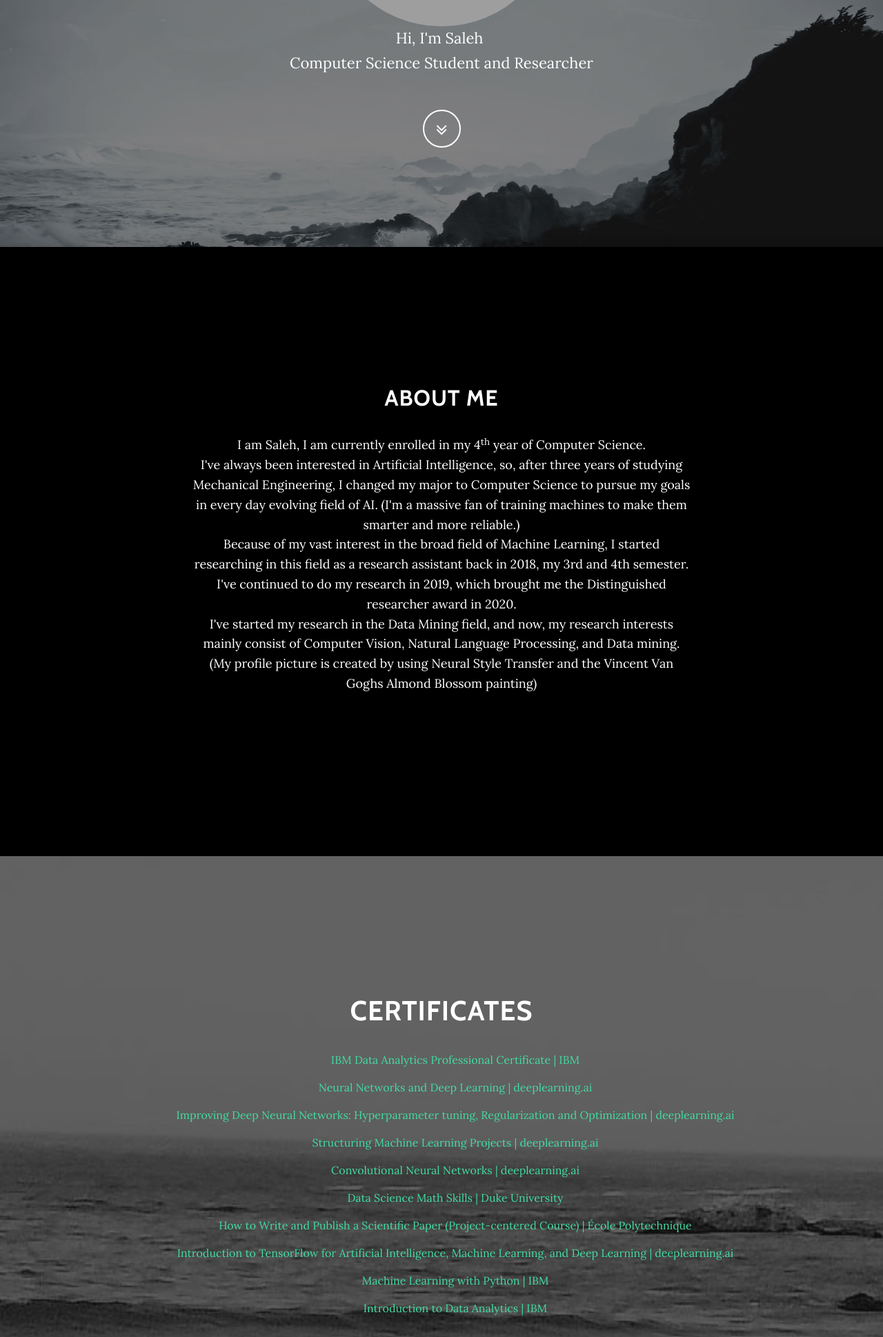
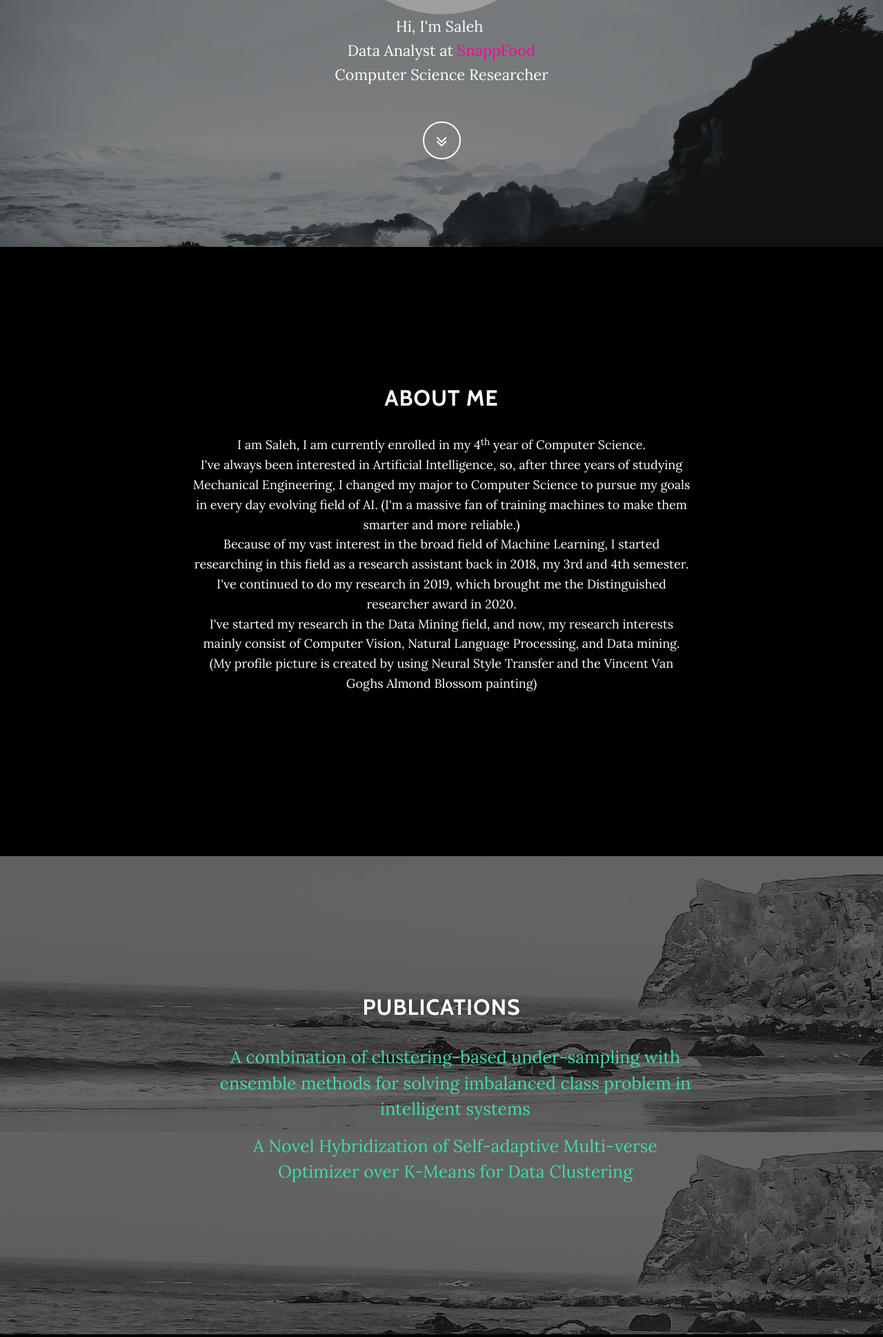
Before and after one commit to isalehebrahimi/isalehebrahimi.github.io, a plain HTML site: page index.html in a window 1280 px wide. Shown: the part 442-2380 px from the top of the page at 69% size. Drawn offline with nearby package versions, Linux system fonts and the light colour scheme; grey boxes are pictures that could not be loaded.

Commit message:
2022 update

```diff
--- a/index.html
+++ b/index.html
@@ -42,8 +42,11 @@
             <div class="container">
                 <div class="row">
                     <div class="col-lg-8 mx-auto">
-                        <p class="intro-text">Hi, I&#39;m Saleh <br> Computer Science Student and Researcher</p><a
-                            class="btn btn-link btn-circle" role="button" href="#about"><i
+                        <p class="intro-text">Hi, I&#39;m Saleh <br> Data Analyst at
+                            <a href="www.snappfood.ir"> <span style="color: #ff0097"> SnappFood </span> </a>
+                            <br>Computer
+                            Science Researcher
+                        </p><a class="btn btn-link btn-circle" role="button" href="#about"><i
                                 class="fa fa-angle-double-down animated"></i></a>
                     </div>
                 </div>
@@ -73,8 +76,32 @@
             </div>
         </div>
     </section>
+
+
+    <section id="publications" class="content-section text-center"
+        style="background-image:url('/assets/img/downloads-bg.jpg');">
+        <div class="container">
+            <div class="row">
+                <div class="col-lg-8 mx-auto">
+                    <h2>Publications</h2>
+                    <ul>
+                        <a href="https://www.sciencedirect.com/science/article/abs/pii/S0040162521002286"
+                            style="font-size: 25px" target="_blank">A combination of clustering-based under-sampling
+                            with ensemble methods for
+                            solving imbalanced class problem in intelligent systems</a>
+                    </ul>
+                    <ul><a href="https://ieeexplore.ieee.org/document/9238738" target="_blank" style="font-size: 25px">A
+                            Novel Hybridization of
+                            Self-adaptive Multi-verse Optimizer over K-Means for Data Clustering</a></ul>
+                </div>
+            </div>
+        </div>
+    </section>
+
+
     <section id="download" class="download-section content-section text-center"
-        style="background-image:url('/assets/img/downloads-bg.jpg');">
+        <!--style="background-image:url('/assets/img/downloads-bg.jpg');" -->
+
         <div class="container">
             <div class="col-lg-8 mx-auto">
                 <h1>certificates</h1>
@@ -137,18 +164,8 @@
 
             </div>
     </section> -->
-    <section id="publications" class="content-section text-center">
-        <div class="container">
-            <div class="row">
-                <div class="col-lg-8 mx-auto">
-                    <h2>Publications</h2>
-                        <ul><a href="https://ieeexplore.ieee.org/document/9238738" target="_blank">A Novel Hybridization of
-                            Self-adaptive Multi-verse Optimizer over K-Means for Data Clustering</a></ul>
-                </div>
-            </div>
-        </div>
-    </section>
-    <section id="contact" class="content-section text-center">
+
+    <section id="contact" class="content-section text-center" style="background-color: #626262;">
         <div class="container">
             <div class="row">
                 <div class="col-lg-8 mx-auto">
```
